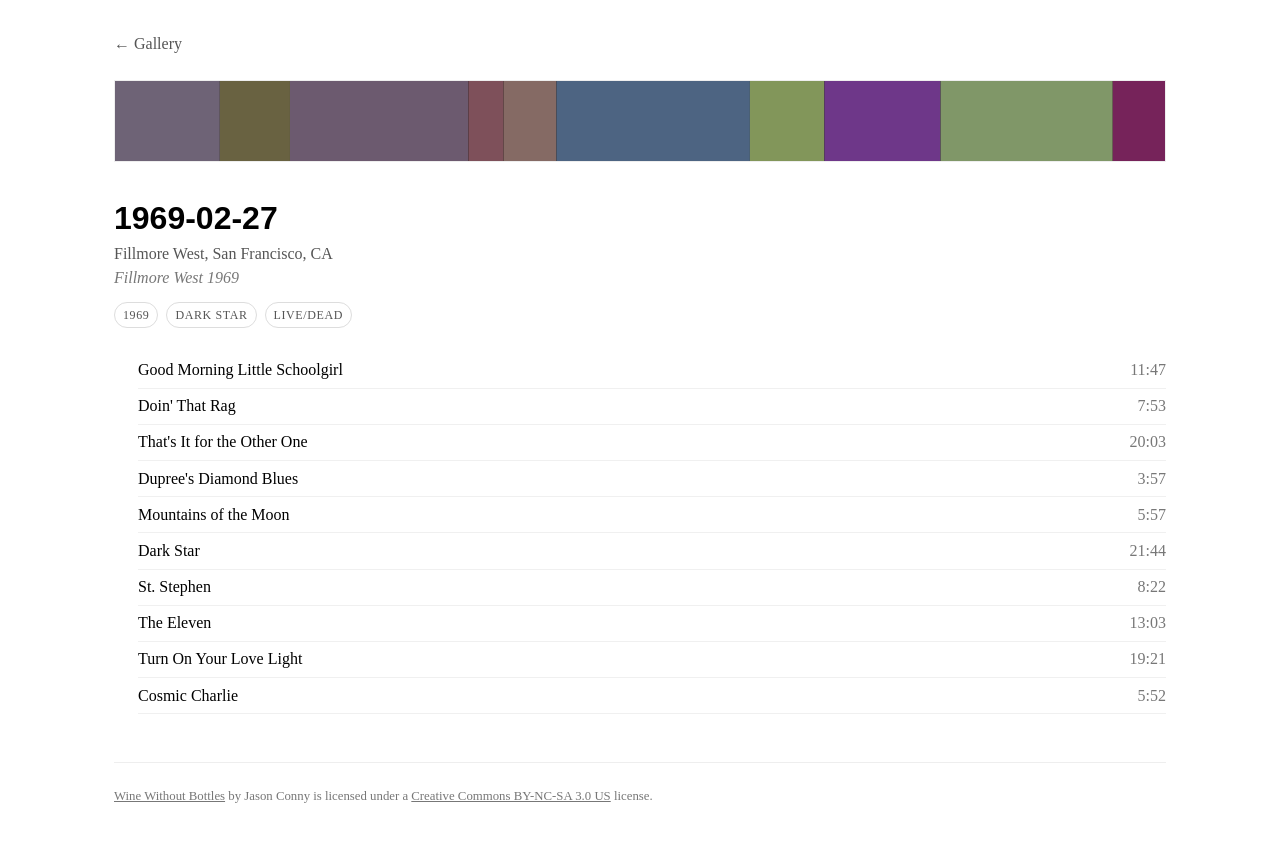
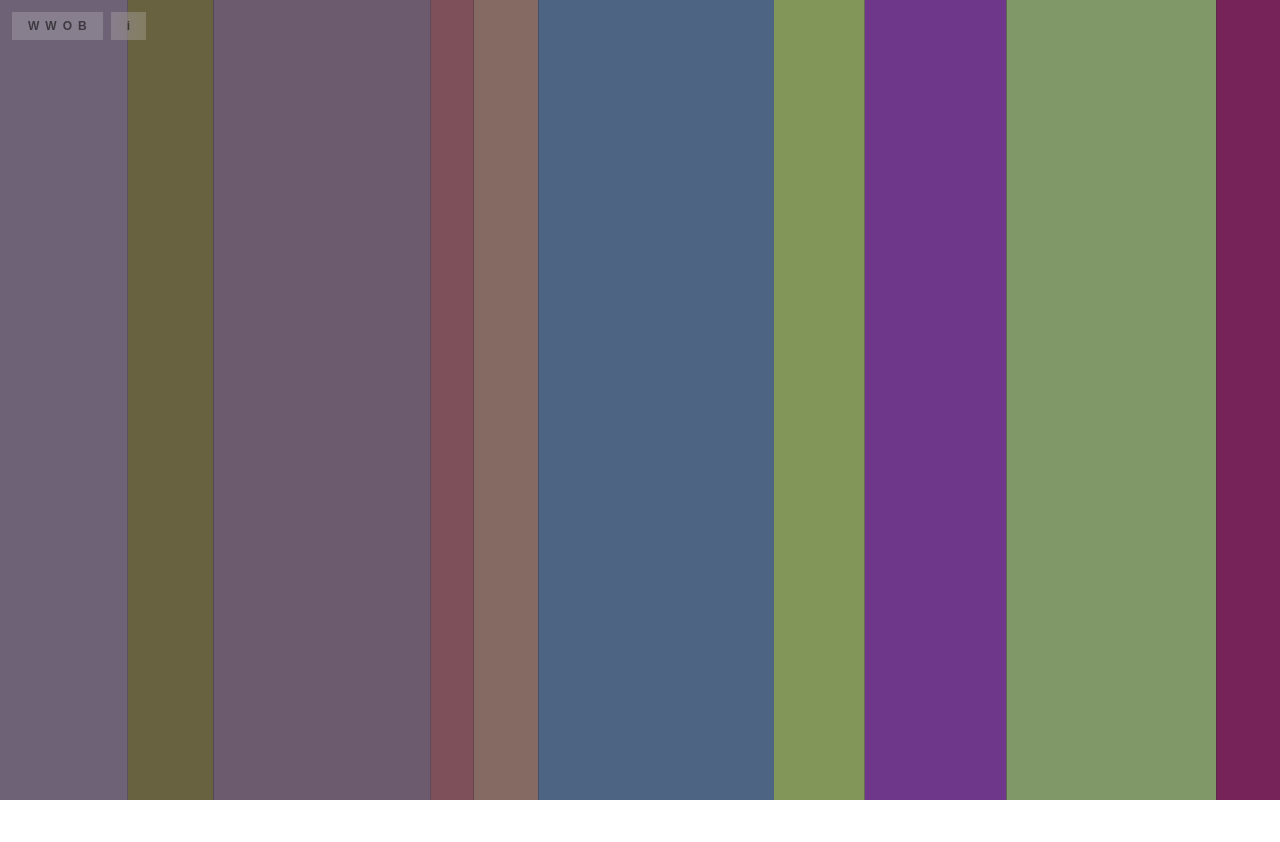
Before and after one commit to jasonconny/winewithoutbottles, a React (Vite) app: page /shows/1969-02-27 in a window 1280 px wide. Shown: the top 842 px of the page. After the commit the page ends 800 px from the top, so only its background shows below. Built offline with nearby package versions, Linux system fonts and the light colour scheme.

Commit message:
restyle show page to match prototype

```diff
--- a/src/routes/Show.scss
+++ b/src/routes/Show.scss
@@ -1,79 +1,174 @@
 @use '../styles/breakpoints' as bp;
 
+// Full-bleed show reader: the piece IS the page; chrome is faint translucent
+// overlays in the prototype's visual language (small Roboto chips upper left,
+// info sheet that fades in). Mobile-first throughout.
 .Show {
-  max-width: 1100px;
-  margin: 0 auto;
-  padding: 2rem 1.5rem 4rem;
+  position: relative;
+  height: 100dvh;
+  overflow: hidden;
+  background: #000;
 
-  &-back {
-    display: inline-block;
-    margin-bottom: 1.5rem;
-    color: #555;
-    text-decoration: none;
+  // Visually-hidden heading so the page keeps an accessible <h1> while the
+  // info panel is closed. Local until a second consumer wants it.
+  &-srOnly {
+    position: absolute;
+    width: 1px;
+    height: 1px;
+    padding: 0;
+    overflow: hidden;
+    clip-path: inset(50%);
+    white-space: nowrap;
   }
 
-  // The piece is the hero: full width, horizontal scroll if very wide.
-  &-piece {
-    margin: 0 0 2rem;
-    overflow-x: auto;
-    background: #000;
-    border: 1px solid #eee;
+  // The piece, stretched edge-to-edge. The SVG's `preserveAspectRatio="none"`
+  // makes the (uniform vertical) stripes fill any box without distortion.
+  &-art {
+    position: absolute;
+    inset: 0;
+    width: 100%;
+    height: 100%;
+  }
 
-    img {
-      display: block;
-      width: 100%;
-      height: auto;
-      min-height: 80px;
+  // Upper-left affordances, clear of the iPhone notch/status bar.
+  &-chips {
+    position: absolute;
+    top: calc(0.75rem + env(safe-area-inset-top, 0px));
+    left: calc(0.75rem + env(safe-area-inset-left, 0px));
+    z-index: 2;
+    display: flex;
+    gap: 0.5rem;
+  }
+
+  // Quiet-but-findable, close to the prototype's translucency. The backdrop
+  // blur is what buys it back: it averages the stripes behind the chip into a
+  // soft wash, so the veil can stay near-transparent without the text landing
+  // on a busy or dark stripe edge. Hover/expanded darken toward solid, and the
+  // focus ring stays full-contrast — those are the a11y anchors over
+  // arbitrary artwork.
+  &-chip {
+    display: block;
+    border: 0;
+    padding: 0.5rem 0.625rem 0.5rem 1rem;
+    color: rgba(0, 0, 0, 0.55);
+    background-color: rgba(255, 255, 255, 0.18);
+    backdrop-filter: blur(12px);
+    font-family: 'Roboto Variable', sans-serif;
+    font-size: 0.75rem;
+    font-weight: 700;
+    letter-spacing: 0.5em;
+    line-height: 1;
+    text-decoration: none;
+    cursor: pointer;
+
+    // No blur support (old browsers): fall back to a stronger veil.
+    @supports not (backdrop-filter: blur(1px)) {
+      background-color: rgba(255, 255, 255, 0.45);
+    }
+
+    &:hover,
+    &[aria-expanded='true'] {
+      color: rgba(0, 0, 0, 0.8);
+      background-color: rgba(255, 255, 255, 0.6);
+    }
+
+    &:focus-visible {
+      outline: 2px solid #fff;
+      outline-offset: 2px;
     }
   }
 
-  &-info h1 {
-    font-size: 2rem;
-  }
+  // Info sheet: hidden until toggled, fading in over the art. Base = phone
+  // (full width with small margins, below the chips); md+ = centered like the
+  // prototype's top-center panel.
+  &-info {
+    position: absolute;
+    top: calc(3.25rem + env(safe-area-inset-top, 0px));
+    left: calc(0.75rem + env(safe-area-inset-left, 0px));
+    right: calc(0.75rem + env(safe-area-inset-right, 0px));
+    z-index: 1;
+    max-height: calc(100dvh - 6rem);
+    overflow-y: auto;
+    padding: 0.75rem 1rem 1.25rem;
+    color: rgba(0, 0, 0, 0.6);
+    // Same frosted-glass trade as the chips: near-prototype translucency,
+    // legibility carried by the blur (with a stronger-veil fallback).
+    background-color: rgba(255, 255, 255, 0.2);
+    backdrop-filter: blur(16px);
+    visibility: hidden;
+    opacity: 0;
 
-  &-location {
-    color: #555;
+    @supports not (backdrop-filter: blur(1px)) {
+      background-color: rgba(255, 255, 255, 0.5);
+    }
+
+    @media (prefers-reduced-motion: no-preference) {
+      transition:
+        opacity 0.6s ease,
+        visibility 0.6s;
+    }
+
+    &[data-open] {
+      visibility: visible;
+      opacity: 1;
+    }
+
+    @include bp.respond-to('md') {
+      left: 50%;
+      right: auto;
+      width: 66%;
+      max-width: 44rem;
+      transform: translateX(-50%);
+    }
+
+    h2 {
+      font-size: 2rem;
+      font-weight: 400;
+    }
+
+    h3 {
+      font-weight: 300;
+      letter-spacing: 0.125em;
+    }
   }
 
   &-collection {
+    margin-top: 0.5rem;
     font-style: italic;
-    color: #777;
   }
 
   &-tags {
     list-style: none;
-    margin: 0.75rem 0;
+    margin: 0.5rem 0 0;
     padding: 0;
     display: flex;
     flex-wrap: wrap;
-    gap: 0.5rem;
+    column-gap: 0.5em;
 
-    li {
-      font-size: 0.75rem;
-      text-transform: uppercase;
-      letter-spacing: 0.05em;
-      padding: 0.2rem 0.5rem;
-      border: 1px solid #ddd;
-      border-radius: 999px;
-      color: #555;
+    // Prototype's inline "/ tag / tag" treatment.
+    li::before {
+      content: '/ ';
     }
   }
 
-  &-setlist {
-    margin: 1.5rem 0 0;
-    padding-left: 1.5rem;
+  // Missing id → dark page, quiet message.
+  &-notFound {
+    position: absolute;
+    inset: 0;
+    display: flex;
+    flex-direction: column;
+    align-items: center;
+    justify-content: center;
+    gap: 1rem;
+    color: rgba(255, 255, 255, 0.7);
 
-    li {
-      display: flex;
-      justify-content: space-between;
-      gap: 1rem;
-      padding: 0.35rem 0;
-      border-bottom: 1px solid #f0f0f0;
+    a {
+      color: rgba(255, 255, 255, 0.7);
+
+      &:focus-visible {
+        outline: 2px solid #fff;
+        outline-offset: 2px;
+      }
     }
   }
-
-  &-dur {
-    color: #777;
-    font-variant-numeric: tabular-nums;
-  }
 }
--- a/src/routes/Show.tsx
+++ b/src/routes/Show.tsx
@@ -1,19 +1,30 @@
+import { useState } from 'react';
 import { Link, useLoaderData } from 'react-router-dom';
-import { formatDuration } from '@/wwob';
 import type { ShowDetail } from '@/wwob';
-import Footer from '@/components/Footer';
 import './Show.scss';
 
+/**
+ * Show reader: the piece fills the viewport edge-to-edge (the SVG's
+ * `preserveAspectRatio="none"` stretches the stripes full-bleed) and the
+ * chrome stays out of its way — two faint chips in the upper left (brand link
+ * back to the gallery + an "i" button that fades in the info panel). Direction
+ * set by Jason's original prototype; the setlist is deliberately unsurfaced
+ * for now (the loader still fetches it for future use, e.g. stripe
+ * interaction).
+ */
 export default function Show() {
   // Full detail (incl. songs) is fetched per-show by the route loader; see
   // `showLoader` in src/router.tsx. Missing id → null → "not found".
   const show = useLoaderData() as ShowDetail | null;
+  const [infoOpen, setInfoOpen] = useState(false);
 
   if (!show) {
     return (
       <main className="Show">
-        <p>Show not found.</p>
-        <Link to="/shows">← Back to the gallery</Link>
+        <div className="Show-notFound">
+          <p>Show not found.</p>
+          <Link to="/shows">← Back to the gallery</Link>
+        </div>
       </main>
     );
   }
@@ -24,17 +35,39 @@ export default function Show() {
 
   return (
     <main className="Show">
-      <Link className="Show-back" to="/shows">
-        ← Gallery
-      </Link>
+      <h1 className="Show-srOnly">
+        {show.date} — {location}
+      </h1>
 
-      <figure className="Show-piece">
-        <img src={show.svg} alt={`${show.date} setlist rendered as stripes`} />
-      </figure>
+      <img
+        className="Show-art"
+        src={show.svg}
+        alt={`${show.date} setlist rendered as stripes`}
+      />
 
-      <div className="Show-info">
-        <h1>{show.date}</h1>
-        <p className="Show-location">{location}</p>
+      <nav className="Show-chips" aria-label="Show">
+        <Link className="Show-chip" to="/shows">
+          WWOB
+        </Link>
+        <button
+          type="button"
+          className="Show-chip"
+          aria-expanded={infoOpen}
+          aria-controls="show-info"
+          onClick={() => setInfoOpen((open) => !open)}
+        >
+          i
+        </button>
+      </nav>
+
+      <section
+        id="show-info"
+        className="Show-info"
+        data-open={infoOpen || undefined}
+        aria-label="Show information"
+      >
+        <h2>{show.date}</h2>
+        <h3 className="Show-location">{location}</h3>
         {show.collection && (
           <p className="Show-collection">{show.collection}</p>
         )}
@@ -45,20 +78,7 @@ export default function Show() {
             ))}
           </ul>
         )}
-
-        <ol className="Show-setlist">
-          {show.songs.map((song, i) => (
-            <li key={i}>
-              <span className="Show-song">{song.title}</span>
-              <span className="Show-dur">
-                {formatDuration(song.durationSeconds)}
-              </span>
-            </li>
-          ))}
-        </ol>
-      </div>
-
-      <Footer />
+      </section>
     </main>
   );
 }
```
Also changed, not shown: 1 other file (tests, documents, lock files or other folders).
